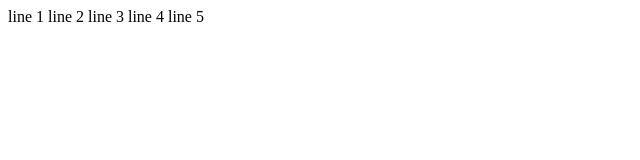
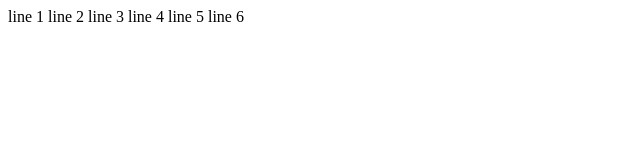
Before and after one commit to mdedgjonaj/Integration.Git.Test1, a plain HTML site: page Index.html in a window 1280 px wide. Shown: the full height of the page, 0-640 px from the left. Drawn offline with Linux system fonts and the light colour scheme.

Commit message:
B-11971 test

```diff
--- a/Index.html
+++ b/Index.html
@@ -9,5 +9,6 @@
     line 3
     line 4
     line 5
+    line 6
 </body>
 </html>
```
